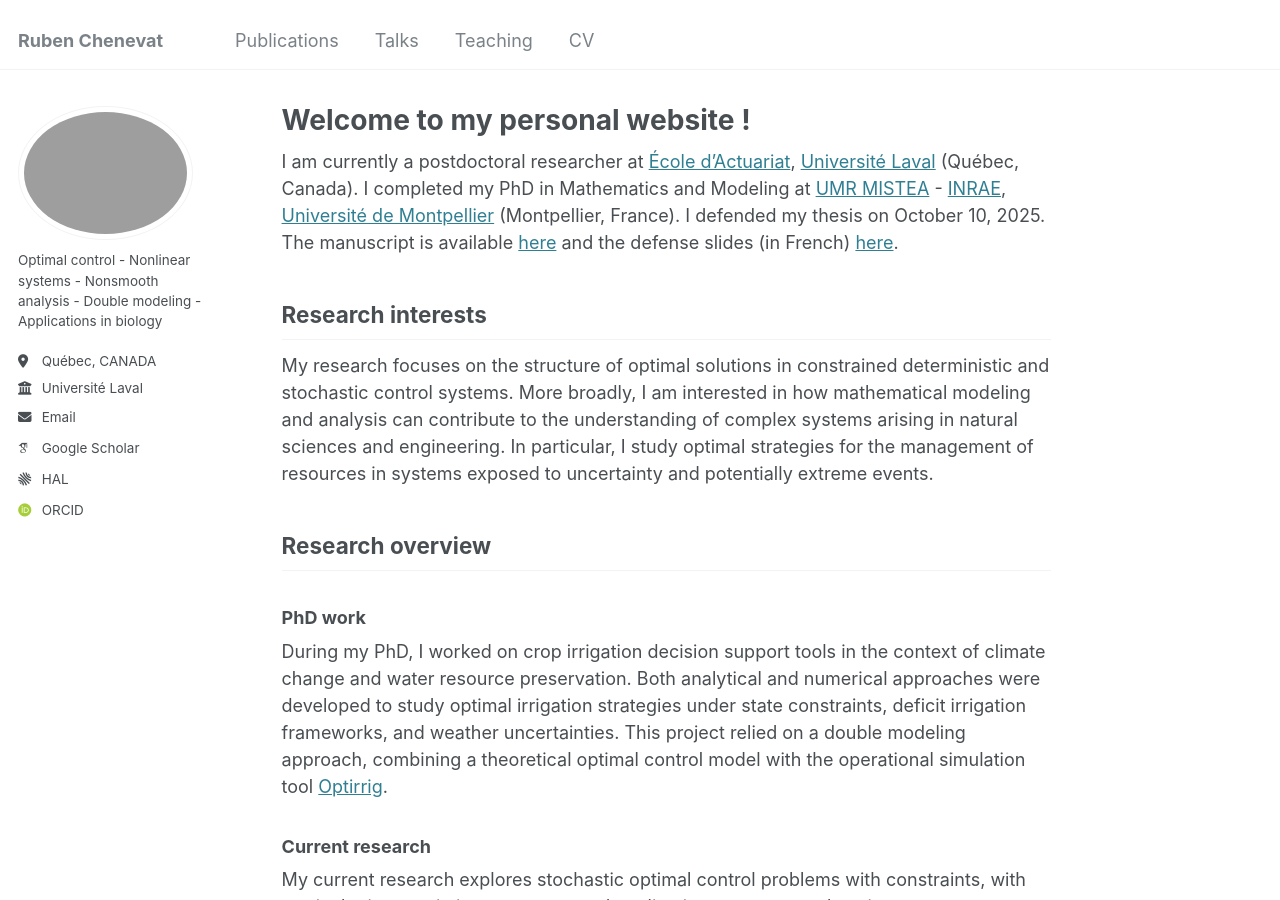
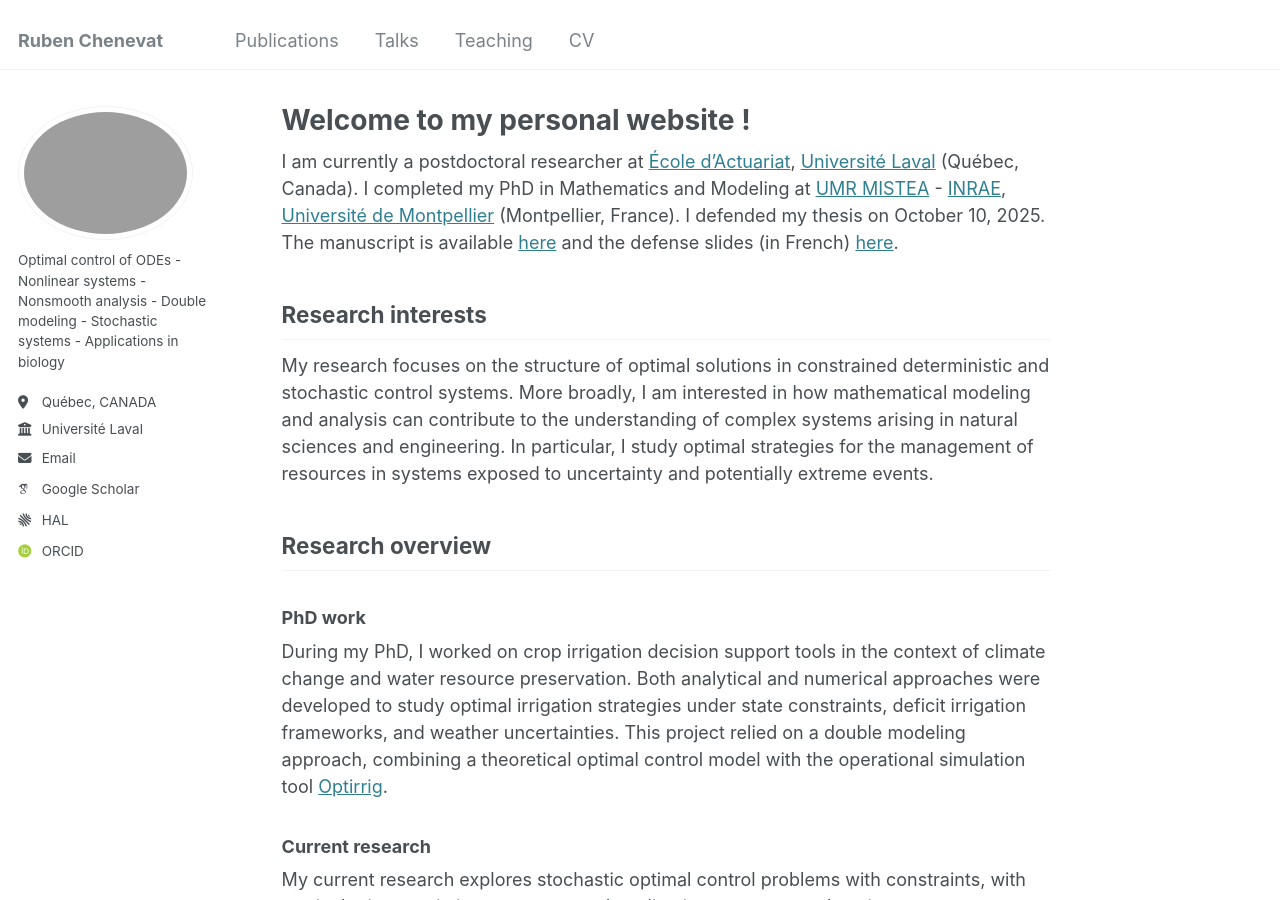
Before and after one commit to rubenchenevat/rubenchenevat.github.io, a Jekyll site: the page built from _pages/about.md, in a window 1280 px wide and 900 px high. Built offline with Jekyll 4.4.1, drawn with Linux system fonts in a browser that asks for light colours; some web fonts are replaced.

Commit message:
Update _config.yml

```diff
--- a/_config.yml
+++ b/_config.yml
@@ -24,7 +24,7 @@ author:
   avatar           : "RubenChenevat.jpeg"
   name             : # "Ruben Chenevat"
   pronouns         : # None
-  bio              : "Optimal control - Nonlinear systems - Nonsmooth analysis - Double modeling - Applications in biology"
+  bio              : "Optimal control of ODEs - Nonlinear systems - Nonsmooth analysis - Double modeling - Stochastic systems - Applications in biology"
   location         : "Québec, CANADA"
   employer         : "Université Laval"
   uri              : # URL
```
